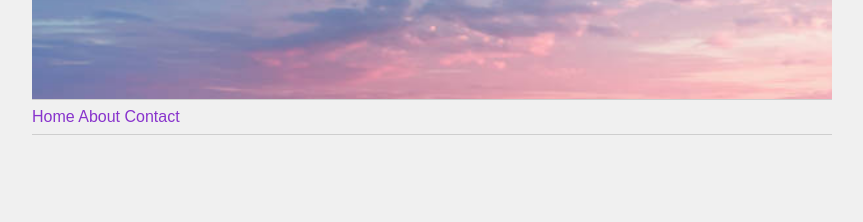
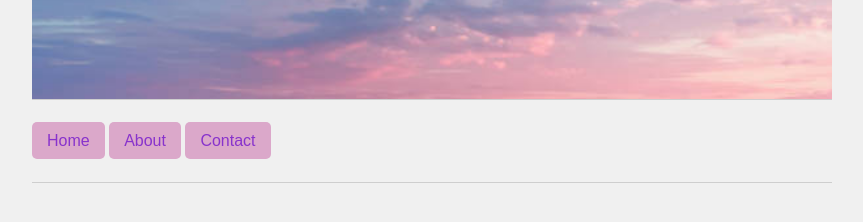
Before and after one commit to leoopalma/leoopalma.github.io, a plain HTML site: page project-prototype/index.html in a window 1280 px wide. Shown: the part 76-298 px from the top of the page, without its empty margins (208-1071 px from the left). Drawn offline with Linux system fonts and the light colour scheme; a web font is replaced by a local one.

Commit message:
style sheet update

```diff
--- a/project-prototype/style.css
+++ b/project-prototype/style.css
@@ -15,7 +15,7 @@ html {
 }
 
 body {
-    color: #202020;
+    color: #3d3d3d;
     font-family: Outfit, sans-serif;
     max-width: 800px;
     margin: 2em auto;
@@ -44,17 +44,31 @@ a:active {color: #8833cc;}
 nav {
     border: 1px solid #cecece;
     border-width: 1px 0;
-    padding: 0.5em 0;
+    padding: 2em 0em;
     margin: 0;
     background: #f0f0f0;
+    a:link {color: #8833cc;}
+    a:hover {color: white}
+    a:focus {color: #7722bb;}
+    a:active {color: #8833cc;}
 }
 
 nav a {
     text-decoration:none;
+    background-color: #dba8ca;
+    padding:10px 15px;
+    border-radius:5px;
 }
+    a:hover {color: white}
+    a:focus {color: #7722bb; background-color: white;}
 
 main h1,
 main h2,
 main p {
     margin: 1rem 0;
 }
+
+header {
+    position: sticky;
+    top:0:
+}
```
